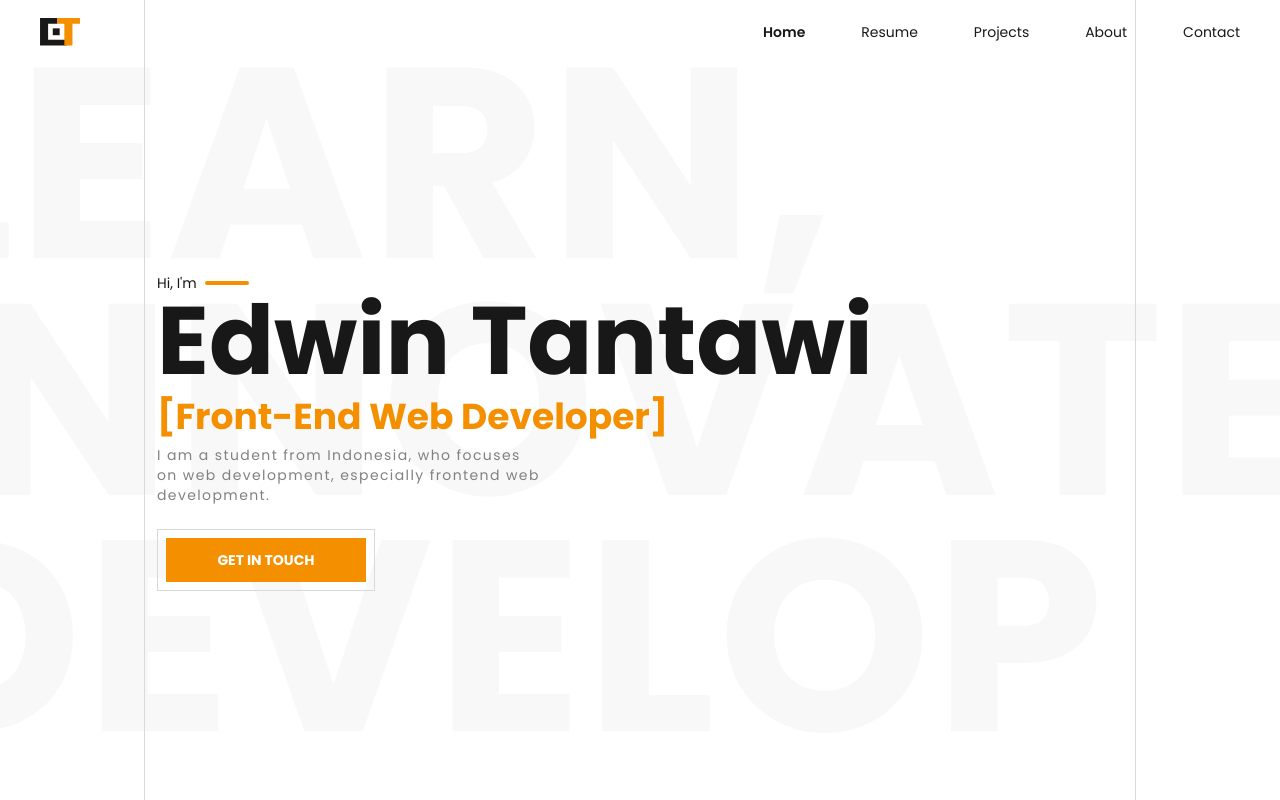
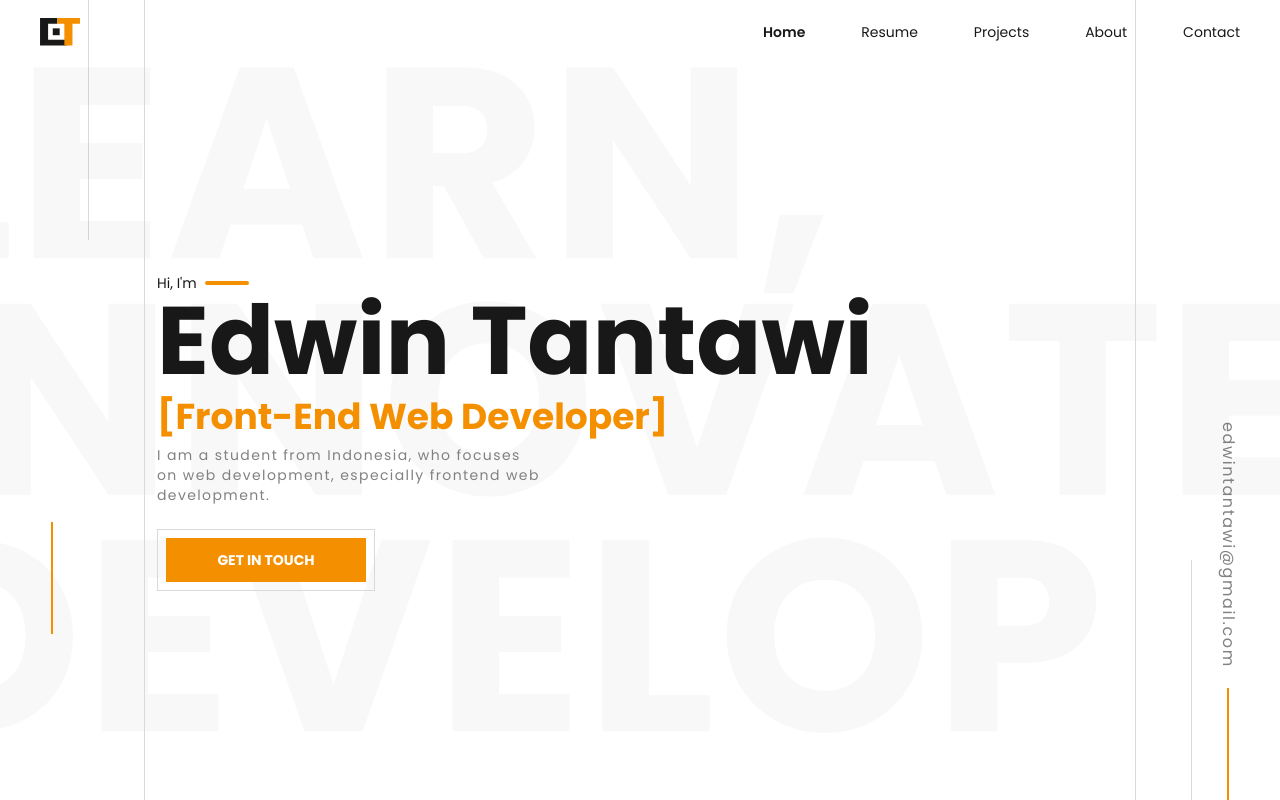
Before and after one commit to edwintantawi/portfolio-website, a Next.js app: page / in a window 1280 px wide. Shown: the top 800 px of the page. Built offline with nearby package versions, Linux system fonts and the light colour scheme.

Commit message:
adding AppDecoration and AppSide

```diff
--- a/pages/index.jsx
+++ b/pages/index.jsx
@@ -7,12 +7,16 @@ import AppSection from '../components/AppSection';
 import AppContainer from '../components/AppContainer';
 import AppCtaSection from '../components/AppCtaSection';
 import AppFooter from '../components/AppFooter';
+import AppDecoration from '../components/AppDecoration';
+import AppSide from '../components/AppSide';
 
 const Home = () => {
   return (
     <div>
       <AppHead />
       <AppNav />
+      <AppDecoration />
+      <AppSide />
       <AppHero />
       <AppContainer>
         <AppSection title="WHAT CAN I DO">
@@ -94,7 +98,7 @@ const Home = () => {
           <div className="text-center py-7">
             <Link href="/project">
               <a className="text-xs md:text-sm text-gray transition duration-300 hover:text-orange">
-                Show all my projects <i class="fas fa-chevron-right" />
+                Show all my projects <i className="fas fa-chevron-right" />
               </a>
             </Link>
           </div>
```
